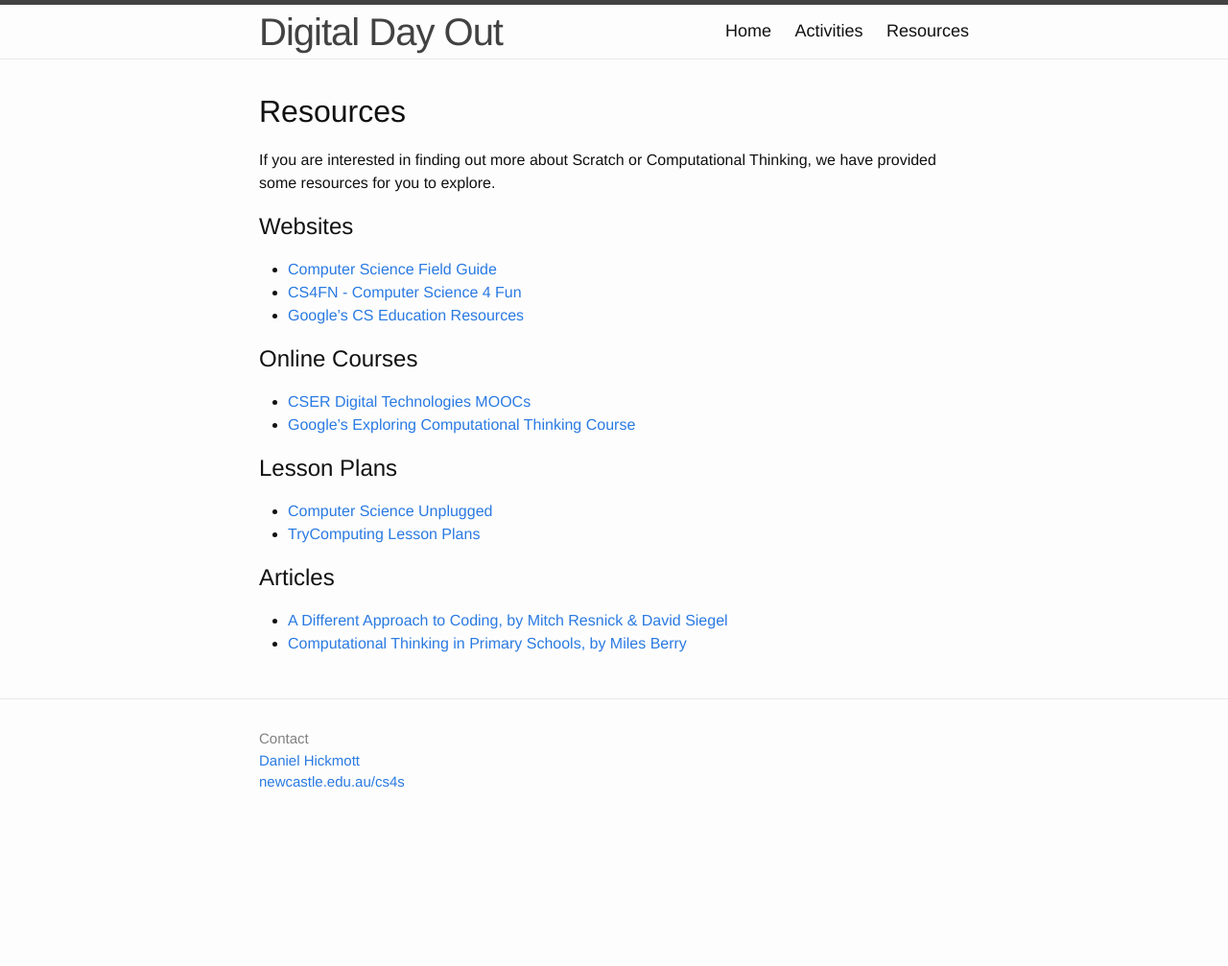
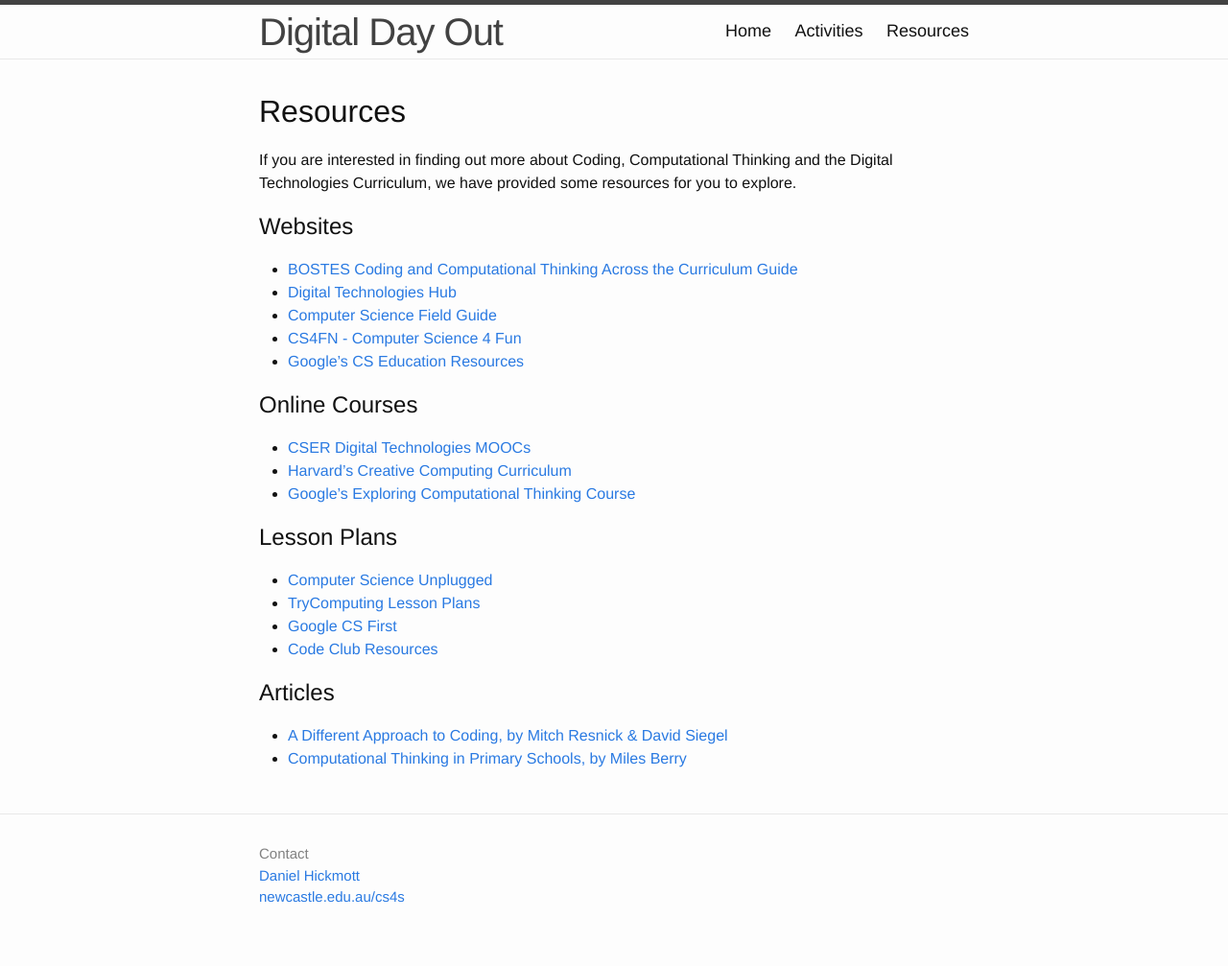
Before and after one commit to cs4s/ddo, a Jekyll site: the page built from resources.md, in a window 1280 px wide. Shown: the whole page at 96% size. Built offline with Jekyll 4.4.1, drawn with Linux system fonts in a browser that asks for light colours; before the commit the page ends 900 px from its top, so only the background shows below that.

Commit message:
Changes Resources page to include updated resources

```diff
--- a/resources.md
+++ b/resources.md
@@ -6,11 +6,12 @@ permalink: /resources/
 
 # Resources
 
-If you are interested in finding out more about Scratch or Computational Thinking, we have provided
-some resources for you to explore.
+If you are interested in finding out more about Coding, Computational Thinking and the Digital Technologies Curriculum, we have provided some resources for you to explore.
 
 ## Websites
 
+- [BOSTES Coding and Computational Thinking Across the Curriculum Guide](http://k6.boardofstudies.nsw.edu.au/wps/portal/go/science-and-technology/statement-on-coding){:target="_blank"}
+- [Digital Technologies Hub](https://www.digitaltechnologieshub.edu.au/){:target="_blank"}
 - [Computer Science Field Guide](http://csfieldguide.org.nz/){:target="_blank"}
 - [CS4FN - Computer Science 4 Fun](http://www.cs4fn.org/){:target="_blank"}
 - [Google's CS Education Resources](https://www.google.com/edu/cs/index.html){:target="_blank"}
@@ -18,12 +19,15 @@ some resources for you to explore.
 ## Online Courses
 
 - [CSER Digital Technologies MOOCs](https://csdigitaltech.appspot.com/course){:target="_blank"}
+- [Harvard's Creative Computing Curriculum](http://scratched.gse.harvard.edu/guide/){:target="_blank"}
 - [Google's Exploring Computational Thinking Course](https://computationalthinkingcourse.withgoogle.com/course){:target="_blank"}
 
 ## Lesson Plans
 
 - [Computer Science Unplugged](http://csunplugged.org/){:target="_blank"}
 - [TryComputing Lesson Plans](http://www.trycomputing.org/inspire){:target="_blank"}
+- [Google CS First](https://www.cs-first.com/){:target="_blank"}
+- [Code Club Resources](http://projects.codeclubworld.org/en-GB/){:target="_blank"}
 
 ## Articles
 
```
